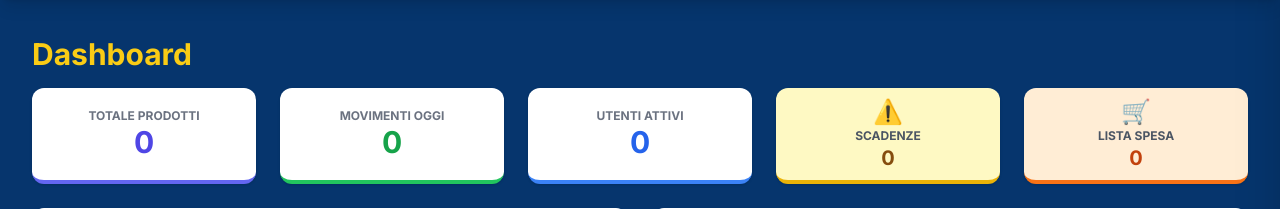
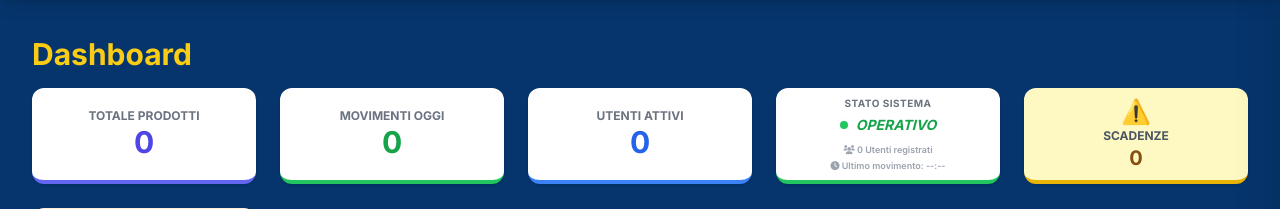
Before and after one commit to fouta888/MagazinoPCL, a Flask app: page /dashboard in a window 1280 px wide. Shown: the part 80-289 px from the top of the page. Run offline with Flask 3, Linux system fonts and the light colour scheme; the visitor is signed in with stand-in values (Sample User, id 1); data that the repository does not hold is empty; some libraries are stand-ins or nearby versions.

Commit message:
Widget stato dinamico con orario

```diff
--- a/app.py
+++ b/app.py
@@ -782,6 +782,11 @@
 
     cur.execute("SELECT COUNT(*) FROM utenti WHERE attivo = TRUE")
     utenti_attivi = cur.fetchone()[0]
+    # AGGIUNTA: Prendi l'orario dell'ultimo movimento (carico/scarico)
+    cur.execute("SELECT data_movimento FROM movimenti ORDER BY data_movimento DESC LIMIT 1")
+    ultimo_mov_row = cur.fetchone()
+    # Formattiamo l'ora se esiste un movimento, altrimenti mettiamo un trattino
+    ultimo_aggiornamento = ultimo_mov_row[0].strftime("%H:%M") if ultimo_mov_row else "--:--"
 
     # ==========================================
     # NOVITÀ: PRODOTTI SOTTO SOGLIA (LISTA SPESA)
@@ -875,7 +880,9 @@
         prodotti_sotto_soglia=prodotti_sotto_soglia, # <--- FONDAMENTALE PER IL DRAWER
         categorie_labels=categorie_labels,
         categorie_quantita=categorie_quantita,
-        movimenti_trend=movimenti_trend
+        movimenti_trend=movimenti_trend,
+        ultimo_aggiornamento=ultimo_aggiornamento,
+        stato_db="Online" # Stato fisso a Online se la pagina carica
     )
 
 def controlla_scadenze():
--- a/templates/dashboard.html
+++ b/templates/dashboard.html
@@ -22,11 +22,28 @@
     <p class="text-xs text-gray-500 uppercase font-bold">Utenti Attivi</p>
     <p class="text-3xl font-bold text-blue-600">{{ utenti_attivi }}</p>
   </div>
+
+  <div class="bg-white p-3 rounded-xl shadow text-center h-24 flex flex-col justify-center border-b-4 border-green-500">
+    <p class="text-[10px] text-gray-500 uppercase font-bold tracking-wider">Stato Sistema</p>
+
+    <div class="flex items-center justify-center gap-2 mt-1">
+      <span class="relative flex h-2 w-2">
+        <span class="animate-ping absolute inline-flex h-full w-full rounded-full bg-green-400 opacity-75"></span>
+        <span class="relative inline-flex rounded-full h-2 w-2 bg-green-500"></span>
+      </span>
+      <p class="text-sm font-black text-green-600 uppercase italic">Operativo</p>
+    </div>
+
+    <div class="mt-2 flex flex-col gap-0.5">
+      <p class="text-[9px] text-gray-400 font-semibold">
+        <i class="fas fa-users"></i> {{ utenti_attivi }} Utenti registrati
+      </p>
+      <p class="text-[9px] text-gray-400 font-semibold">
+        <i class="fas fa-clock"></i> Ultimo movimento: {{ ultimo_aggiornamento }}
+      </p>
+    </div>
+  </div>
   {% else %}
-  <div class="bg-white p-3 rounded-xl shadow text-center h-24 flex flex-col justify-center border-b-4 border-gray-300">
-    <p class="text-xs text-gray-500 uppercase font-bold">Stato Sistema</p>
-    <p class="text-sm font-bold text-gray-600 uppercase italic">Operativo</p>
-  </div>
   {% endif %}
 
   {% if session.get("ruolo") in ["Amministratore", "Manager"] %}
```
